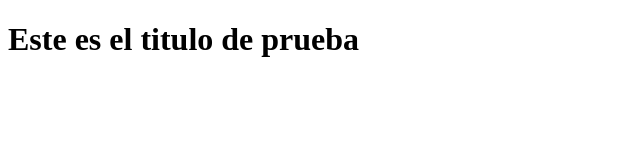
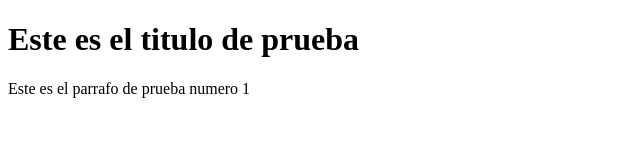
Before and after one commit to sergechv/practica-git, a plain HTML site: page index.html in a window 1280 px wide. Shown: the whole page, without its empty margins (0-640 px from the left). Drawn offline with Linux system fonts and the light colour scheme.

Commit message:
Se agrego un parrafo

```diff
--- a/index.html
+++ b/index.html
@@ -8,6 +8,6 @@
 </head>
 <body>
     <h1>Este es el titulo de prueba</h1>
-
+    <p>Este es el parrafo de prueba numero 1</p>
 </body>
 </html>
```
